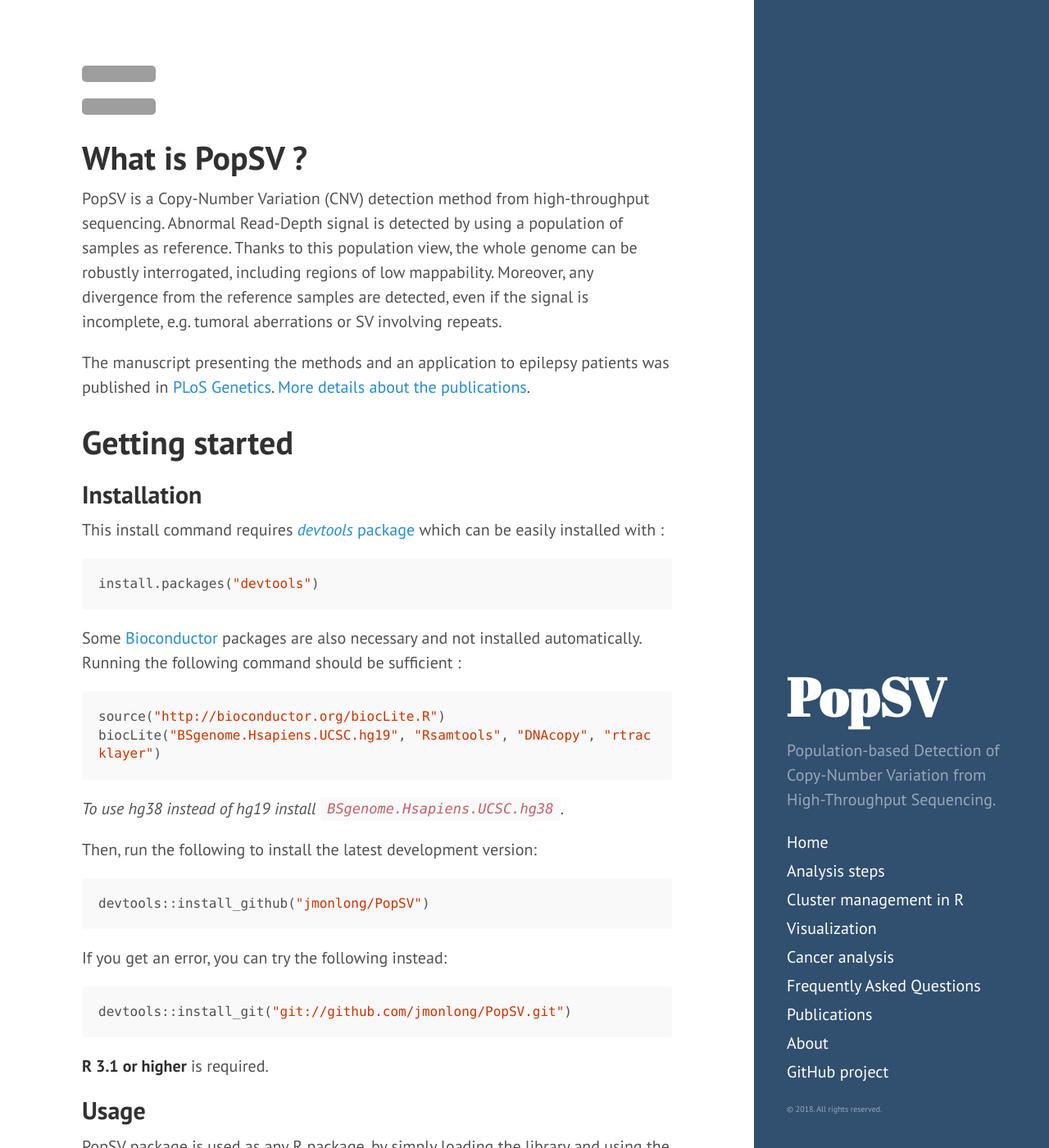
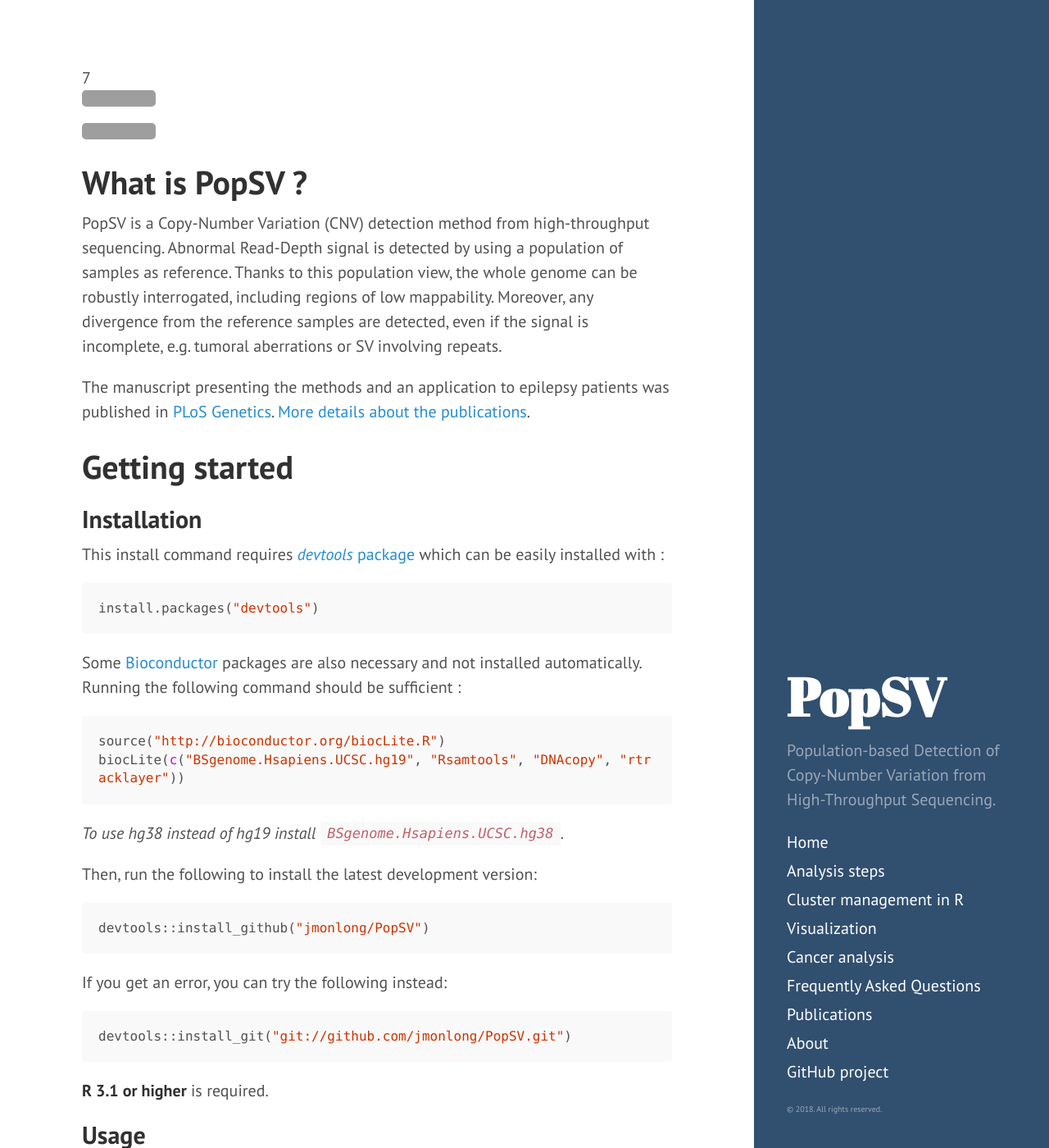
Before and after one commit to jmonlong/PopSV, a Jekyll site: the page built from index.md, in a window 1280 px wide and 1400 px high. Shown: the whole window at 82% size. Built offline with Jekyll 4.4.1, drawn with Linux system fonts in a browser that asks for light colours; nearby versions of some CDN libraries; grey boxes are pictures that could not be loaded.

Commit message:
fix bioclite command

````diff
--- a/index.md
+++ b/index.md
@@ -3,7 +3,7 @@
 title: PopSV
 ---
 
-[![Build Status](https://travis-ci.org/jmonlong/PopSV.svg?branch=master)](https://travis-ci.org/jmonlong/PopSV)
+7[![Build Status](https://travis-ci.org/jmonlong/PopSV.svg?branch=master)](https://travis-ci.org/jmonlong/PopSV)
 [![codecov](https://codecov.io/gh/jmonlong/PopSV/branch/master/graph/badge.svg)](https://codecov.io/gh/jmonlong/PopSV)
 
 # What is PopSV ?
@@ -29,7 +29,7 @@
 
 ```r
 source("http://bioconductor.org/biocLite.R")
-biocLite("BSgenome.Hsapiens.UCSC.hg19", "Rsamtools", "DNAcopy", "rtracklayer")
+biocLite(c("BSgenome.Hsapiens.UCSC.hg19", "Rsamtools", "DNAcopy", "rtracklayer"))
 ```
 
 *To use hg38 instead of hg19 install `BSgenome.Hsapiens.UCSC.hg38`.*
````
